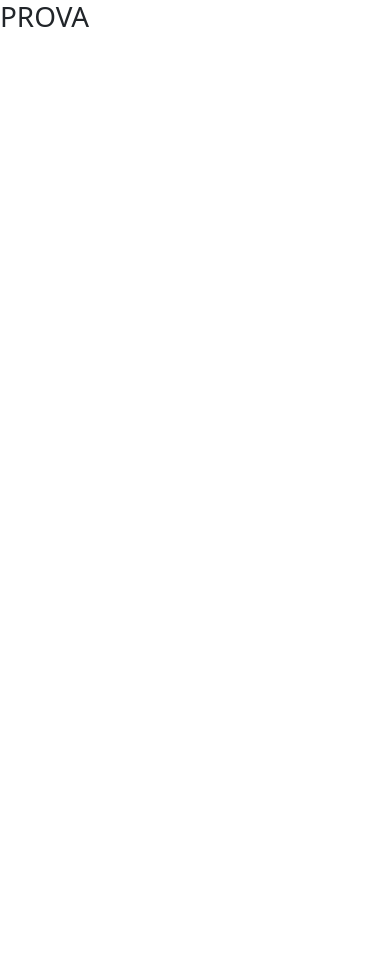
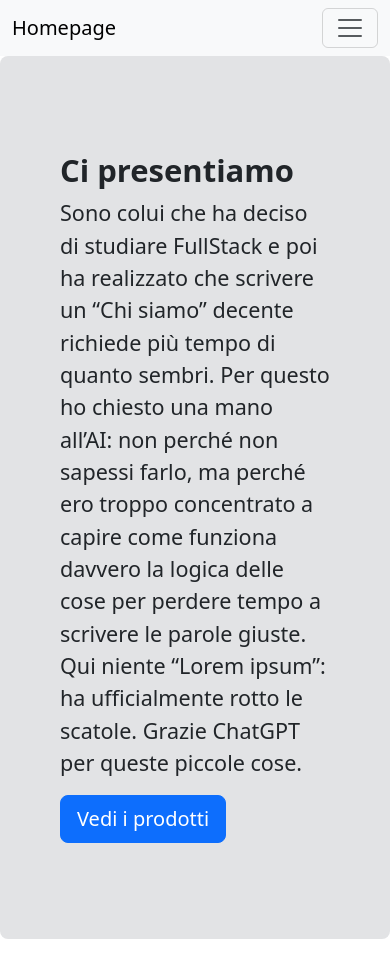
Before and after one commit to DarioConiglione/react-router, a React (Vite) app: page /ChiSiamo in a window 390 px wide. Before the commit the page ends 844 px from the top, so only its background shows below. Built offline with nearby package versions, Linux system fonts and the light colour scheme; the HTML template or start-up script is replaced by a standard one.

Commit message:
install axios and start working on "Prodotti" page

```diff
--- a/package.json
+++ b/package.json
@@ -10,6 +10,7 @@
     "preview": "vite preview"
   },
   "dependencies": {
+    "axios": "^1.13.2",
     "bootstrap": "^5.3.8",
     "react": "^19.2.0",
     "react-dom": "^19.2.0",
--- a/src/pages/ChiSiamo.jsx
+++ b/src/pages/ChiSiamo.jsx
@@ -5,8 +5,49 @@ export default function ChiSiamo() {
     return (
 
         <>
-            <header></header>
-            <main><h1>PROVA</h1></main>
+            <header>
+                <nav className="navbar navbar-expand-md navbar-light bg-light">
+                    <div className="container">
+                        <a className="navbar-brand" href="/">Homepage</a>
+                        <button
+                            className="navbar-toggler d-lg-none"
+                            type="button"
+                            data-bs-toggle="collapse"
+                            data-bs-target="#collapsibleNavId"
+                            aria-controls="collapsibleNavId"
+                            aria-expanded="false"
+                            aria-label="Toggle navigation"
+                        >
+                            <span className="navbar-toggler-icon"></span>
+                        </button>
+                        <div className="collapse navbar-collapse" id="collapsibleNavId">
+                            <ul className="navbar-nav me-auto mt-2 mt-lg-0">
+                                <li className="nav-item">
+                                    <a className="nav-link active" href="/ChiSiamo" aria-current="page">Chi siamo
+                                        <span className="visually-hidden">(current)</span></a>
+                                </li>
+                                <li className="nav-item">
+                                    <a className="nav-link" href="/Prodotti">Prodotti</a>
+                                </li>
+
+                            </ul>
+
+                        </div>
+                    </div>
+                </nav>
+            </header>
+            <div className="p-5 mb-4 bg-secondary-subtle rounded-3">
+                <div className="container-fluid py-5">
+                    <h1 className="display-5 fw-bold">Ci presentiamo</h1>
+                    <p className="col-md-8 fs-4">
+                        Sono colui che ha deciso di studiare FullStack e poi ha realizzato che scrivere un “Chi siamo” decente richiede più tempo di quanto sembri. Per questo ho chiesto una mano all’AI: non perché non sapessi farlo, ma perché ero troppo concentrato a capire come funziona davvero la logica delle cose per perdere tempo a scrivere le parole giuste.
+                        Qui niente “Lorem ipsum”: ha ufficialmente rotto le scatole. Grazie ChatGPT per queste piccole cose.
+                    </p>
+                    <button className="btn btn-primary btn-lg" type="button">
+                        Vedi i prodotti
+                    </button>
+                </div>
+            </div>
             <footer></footer>
         </>
 
--- a/src/pages/Prodotti.jsx
+++ b/src/pages/Prodotti.jsx
@@ -1,4 +1,15 @@
+import axios from 'axios';
 export default function Prodotti() {
+
+    const api_products = 'https://fakestoreapi.com/products'
+
+    axios.get('https://fakestoreapi.com/products')
+        .then(response => {
+            console.log(response.data);
+        }).catch(error => {
+            console.error(error)
+        });
+
 
 
 
```
Also changed, not shown: 1 other file (tests, documents, lock files or other folders).
